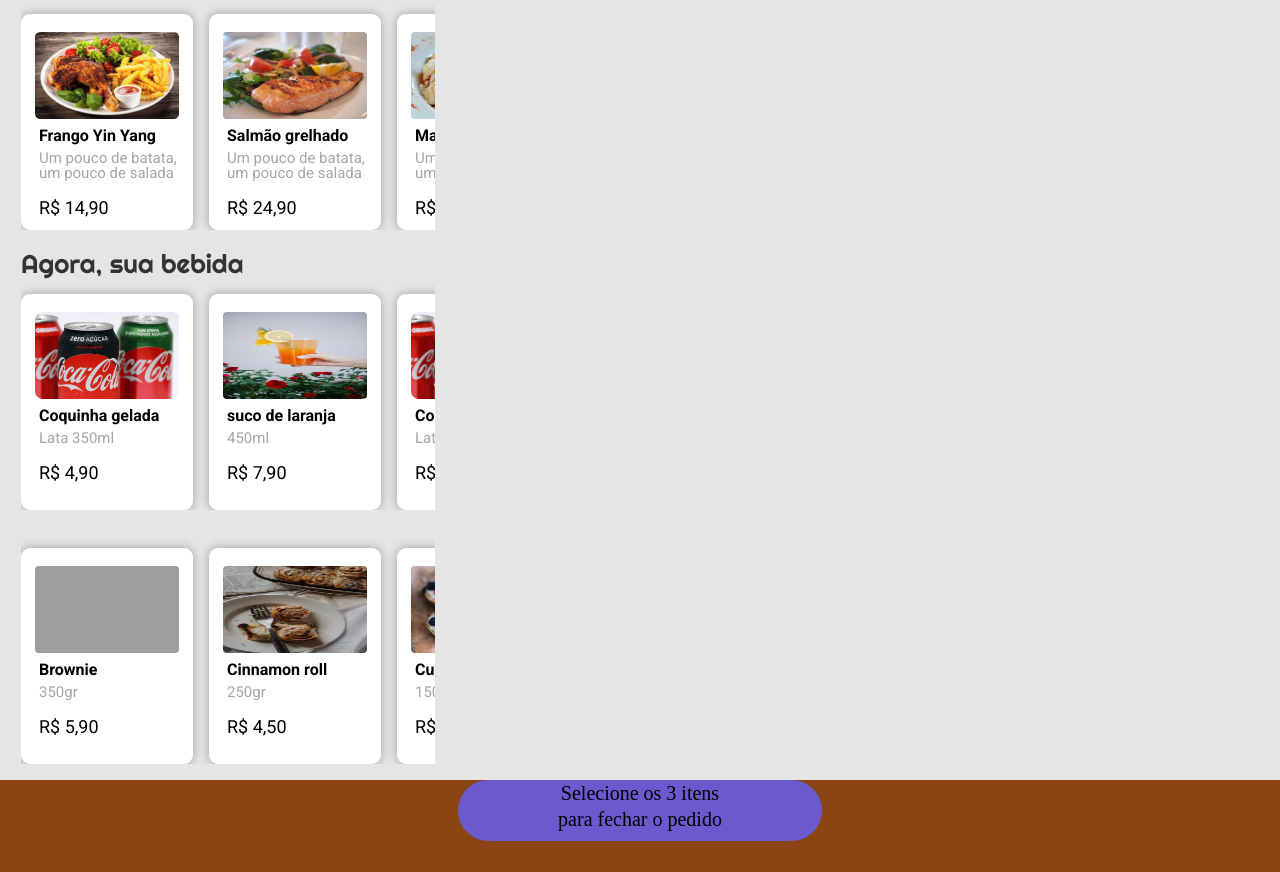
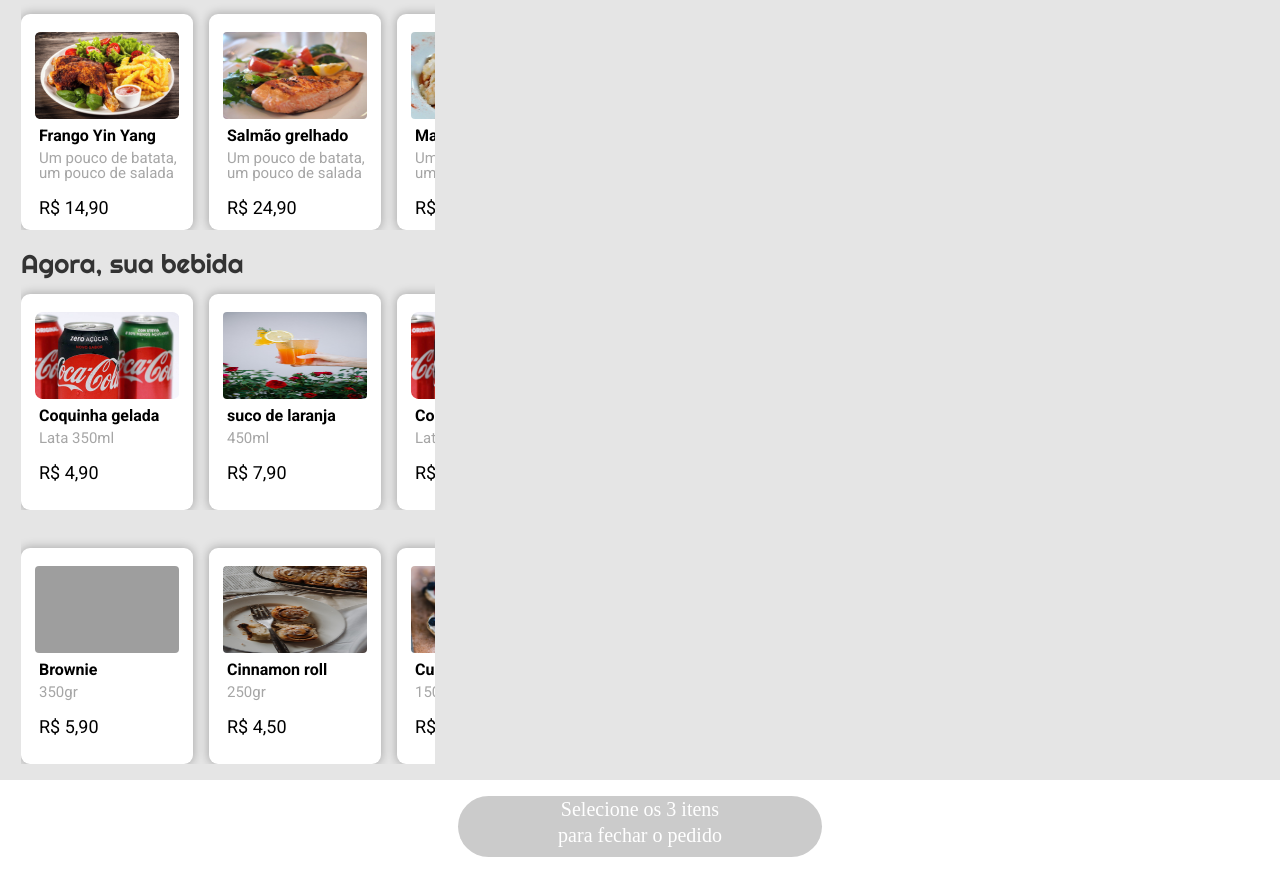
Before and after one commit to NatanBrito/DrivenEats-Food-Box-, a plain HTML site: page index.html in a window 1280 px wide. Shown: the part 99-971 px from the top of the page. Drawn offline with Linux system fonts and the light colour scheme; grey boxes are pictures that could not be loaded.

Commit message:
arrumado o footer, falta js da página

```diff
--- a/index.html
+++ b/index.html
@@ -178,11 +178,11 @@
 
     </div>
     <footer>
-        <div class="finalizar-pedido">
+      <div class="finalizar-pedido">
             <p> Selecione os 3 itens</p>
-               <p> para fechar o pedido</p>
+            <p> para fechar o pedido</p>
+            </div>
 
-        </div>
 
     </footer>
     <script></script>
--- a/style.css
+++ b/style.css
@@ -146,25 +146,27 @@ color:#A6A6A6;
 }
 
 footer{
-    background-color: saddlebrown;
+    background-color: #FFFFFF;
     width: 100%;
     height: 92px;
    margin-top: 16px;
-
+  display:flex;
+  align-items: center;
 }
 .finalizar-pedido{
-    background-color: slateblue;
+    background-color: #CBCBCB;
  width:364px;
  height:61px;
  margin: 0px auto;
  border-radius: 50px;
 }
 .finalizar-pedido p {
+    color: #FFFFFF;
     font-size:20px;
     font-weight:400;
     text-align: center;
     padding: 3px;
 }
-cursor{
-    pointer
+.finalizar-pedido{
+    cursor:hand;
 }
```
